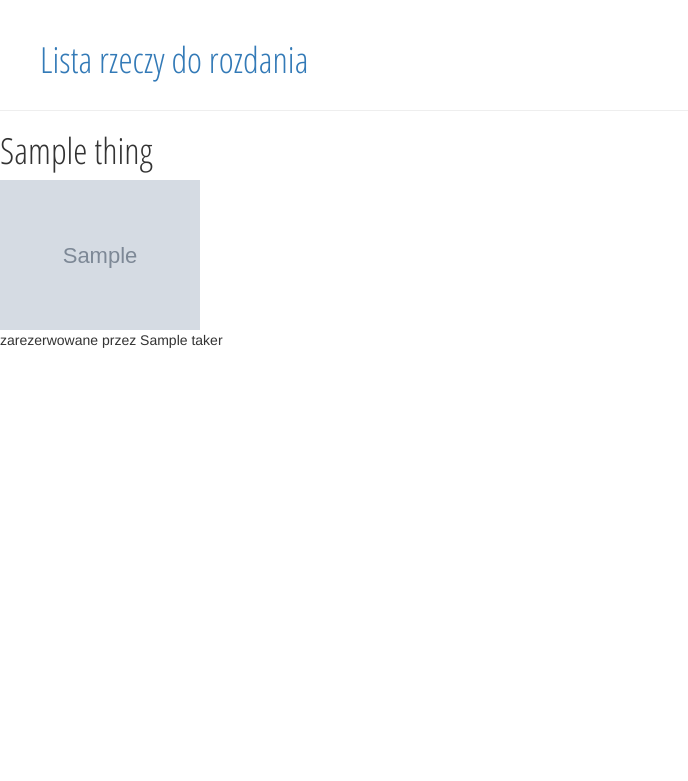
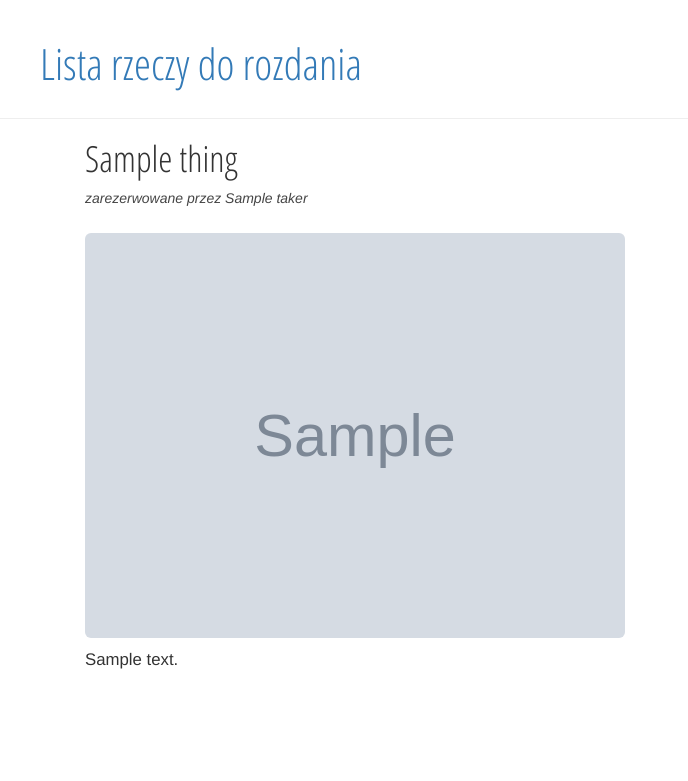
Before and after one commit to asendecka/move-out, a Django app: page /1/detail/1/ in a window 1280 px wide. Shown: the top 781 px of the page, without its empty margins (0-688 px from the left). Run offline with Django 3.2, Linux system fonts and the light colour scheme; tables that the repository leaves empty hold one stand-in row (values such as "Sample post"); grey boxes marked "Sample" are stand-in pictures; some libraries are stand-ins or nearby versions.

Commit message:
Add new thing form added. Styles.
* using device's camera to take picture
* save & add another when saving form
* nicer styling

```diff
--- a/requirements.txt
+++ b/requirements.txt
@@ -1,2 +1,3 @@
 Django==1.7.1
+django-bootstrap-form==3.1
 Pillow==2.7.0
--- a/static/css/things.css
+++ b/static/css/things.css
@@ -3,10 +3,46 @@ h1, h2, h3, h4, h5, h6 {
 }
 
 img {
-    width: 200px;
+    width: 100%;
 }
 
 .page-header {
     margin-top: 0;
     padding: 20px 20px 20px 40px;
 }
+
+p, a {
+    font-size: 1.2em;
+}
+
+.thing {
+    min-height: 340px;
+}
+
+.booked {
+    font-size: 1.0em;
+    color: #454545;
+    font-style: italic;
+    margin-bottom: 25px;
+}
+
+.book-form {
+    float: right;
+}
+
+.thing-detail {
+    margin-bottom: 100px;
+}
+
+h1.title {
+    margin-top: 0;
+}
+
+.thing-name {
+    margin: 10px 5px;
+}
+
+.file {
+    clear: both;
+    margin-bottom: 30px;
+}
--- a/things/models.py
+++ b/things/models.py
@@ -16,6 +16,7 @@ class Thing(models.Model):
     name = models.CharField(max_length=255)
     picture = models.ImageField(upload_to="things/pictures/", blank=True)
     taken_by = models.ForeignKey(Taker, null=True, blank=True)
+    description = models.TextField(null=True, blank=True)
 
     def give_to(self, taker):
         self.taken_by = taker
--- a/things/templates/things/base.html
+++ b/things/templates/things/base.html
@@ -1,18 +1,22 @@
 {% load staticfiles %}
 <html>
     <head>
+        <meta name="viewport" content="width=device-width, initial-scale=1">
         <title>Rzeczy do oddania</title>
         <link rel="stylesheet" href="//maxcdn.bootstrapcdn.com/bootstrap/3.2.0/css/bootstrap.min.css">
         <link rel="stylesheet" href="//maxcdn.bootstrapcdn.com/bootstrap/3.2.0/css/bootstrap-theme.min.css">
         <script src="//maxcdn.bootstrapcdn.com/bootstrap/3.2.0/js/bootstrap.min.js"></script>
-        <link href='http://fonts.googleapis.com/css?family=Open+Sans+Condensed:300' rel='stylesheet' type='text/css'>
+        <link href='http://fonts.googleapis.com/css?family=Open+Sans+Condensed:300&subset=latin,latin-ext' rel='stylesheet' type='text/css'>
         <link rel="stylesheet" href="{% static 'css/things.css' %}">
     </head>
     <body>
         <div class="page-header">
             <h1><a href="{% url 'things:list' token=token %}">Lista rzeczy do rozdania</a></h1>
+            {% if request.user.is_superuser %}<a href="{% url 'things:add' token=token %}">Dodaj</a>{% endif %}
         </div>
+        <div class="container">
         {% block content %}
         {% endblock %}
+        </div>
     </body>
 </html>
--- a/things/templates/things/detail.html
+++ b/things/templates/things/detail.html
@@ -1,18 +1,22 @@
 {% extends "things/base.html" %}
 {% block content %}
-    <div>
-        <h1>{{ thing.name }}</h1>
-        {% if thing.picture %}<img src="{{ thing.picture.url }}">{% endif %}
-        {% if thing.taken_by %}
-            <p>
-                zarezerwowane przez
-                {{ thing.taken_by.name }}
+    <div class="col-md-6 thing-detail">
+        <div class="book-form">
+            {% if thing.taken_by %}
                 {% if token == thing.taken_by.token %}
                     {% include 'things/include/give_back_form.html' %}
                 {% endif %}
-            </p>
-        {% else %}
-            {% include 'things/include/take_form.html' %}
-        {% endif %}
+            {% else %}
+                {% include 'things/include/take_form.html' %}
+            {% endif %}
+        </div>
+        <h1 class="title">{{ thing.name }}</h1>
+        <p class="booked">
+            {% if thing.taken_by %}
+                zarezerwowane przez {{ thing.taken_by.name }}
+            {% endif %}
+        </p>
+        {% if thing.picture %}<img alt="{{ thing.name }}" class="img-rounded" src="{{ thing.picture.url }}">{% endif %}
+        {% if thing.description %}<p>{{ thing.description|linebreaks }}</p>{% endif %}
     </div>
 {% endblock %}
--- a/things/templates/things/include/give_back_form.html
+++ b/things/templates/things/include/give_back_form.html
@@ -1,4 +1,4 @@
 <form action="{% url 'things:give_back' token=token pk=thing.pk %}" method="POST">{% csrf_token %}
     <input type="hidden" name="taker_token" value="{{ token }}" />
-    <input type="submit" value="Nie chcę" />
+    <input class="btn btn-default btn-lg" type="submit" value="Nie chcę" />
 </form>
--- a/things/templates/things/include/take_form.html
+++ b/things/templates/things/include/take_form.html
@@ -1,4 +1,4 @@
 <form action="{% url 'things:take' token=token pk=thing.pk %}" method="POST">{% csrf_token %}
     <input type="hidden" name="taker_token" value="{{ token }}" />
-    <input type="submit" value="Biorę" />
+    <input class="btn btn-default btn-lg" type="submit" value="Biorę" />
 </form>
--- a/things/urls.py
+++ b/things/urls.py
@@ -7,4 +7,5 @@ urlpatterns = [
     url(r'^detail/(?P<pk>[0-9]+)/$', views.thing_detail, name='detail'),
     url(r'^take/(?P<pk>[0-9]+)/$', views.thing_take, name='take'),
     url(r'^back/(?P<pk>[0-9]+)/$', views.thing_give_back, name='give_back'),
+    url(r'^add/$', views.thing_add, name='add'),
 ]
--- a/things/views.py
+++ b/things/views.py
@@ -1,7 +1,8 @@
 from django.core.urlresolvers import reverse
 from django.shortcuts import get_object_or_404, render, redirect
 
-from .models import Thing, Taker
+from .forms import ThingForm
+from .models import Taker, Thing
 
 
 def thing_list(request, token):
@@ -34,3 +35,18 @@ def thing_give_back(request, token, pk):
         thing.give_back(thing_taker)
     return redirect(reverse('things:detail',
         kwargs={'pk': thing.pk, 'token': token}))
+
+
+def thing_add(request, token):
+    if request.method == "POST":
+        form = ThingForm(request.POST, request.FILES)
+        if form.is_valid():
+            instance = form.save()
+            if request.POST.get("save") == "Zapisz":
+                return redirect(reverse('things:detail',
+                                kwargs={'pk': instance.pk, 'token': token}))
+            else:
+                form = ThingForm()
+    else:
+        form = ThingForm()
+    return render(request, 'things/add.html', {'token': token, 'form': form})
```
Also changed, not shown: move_out/settings.py (+12 -0 lines), things/forms.py (added, +9 -0 lines), things/templates/things/add.html (added, +15 -0 lines), things/templates/things/list.html (+7 -5 lines), things/tests.py (+8 -0 lines), things/migrations/0004_thing_description.py (added).
